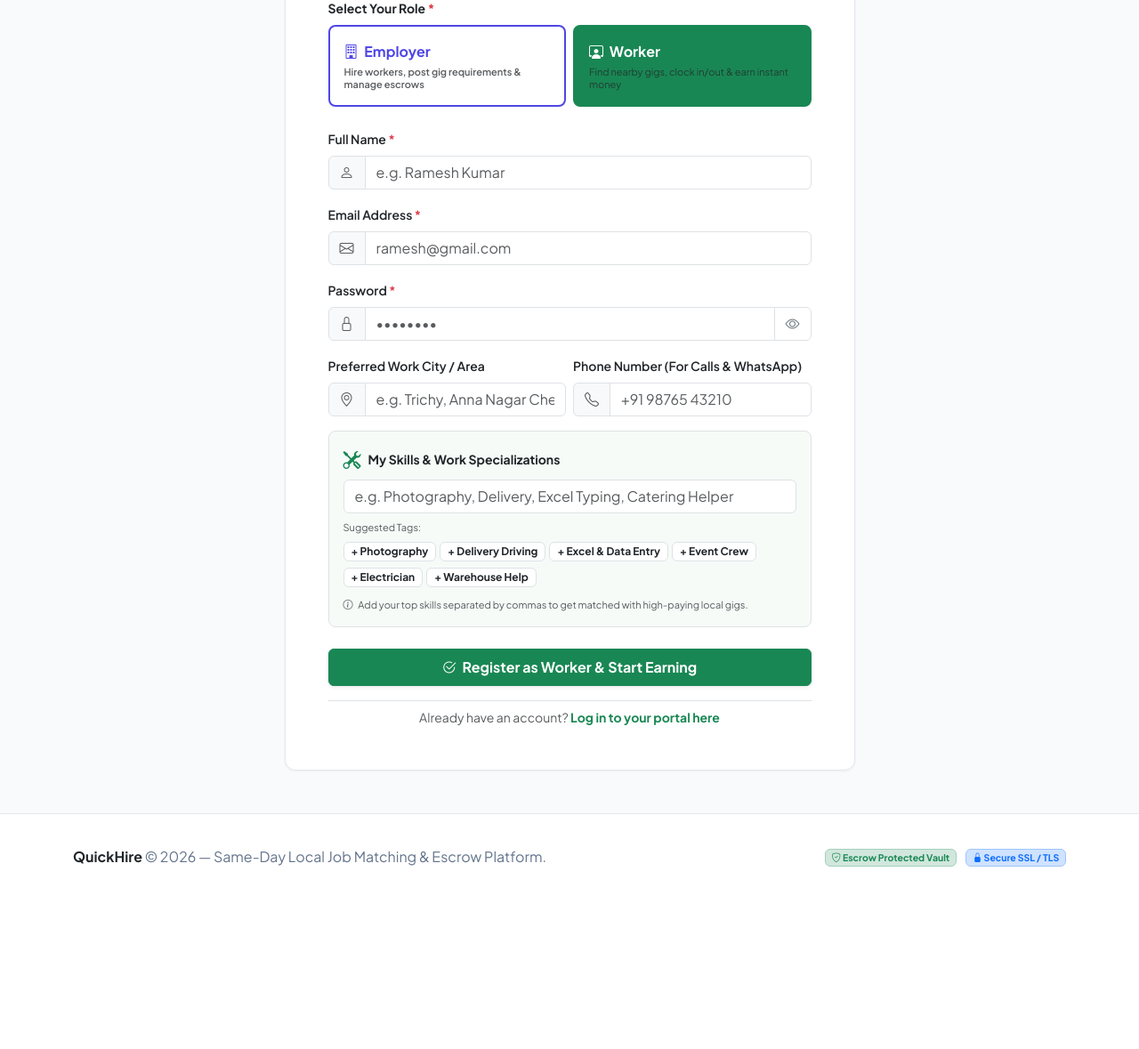
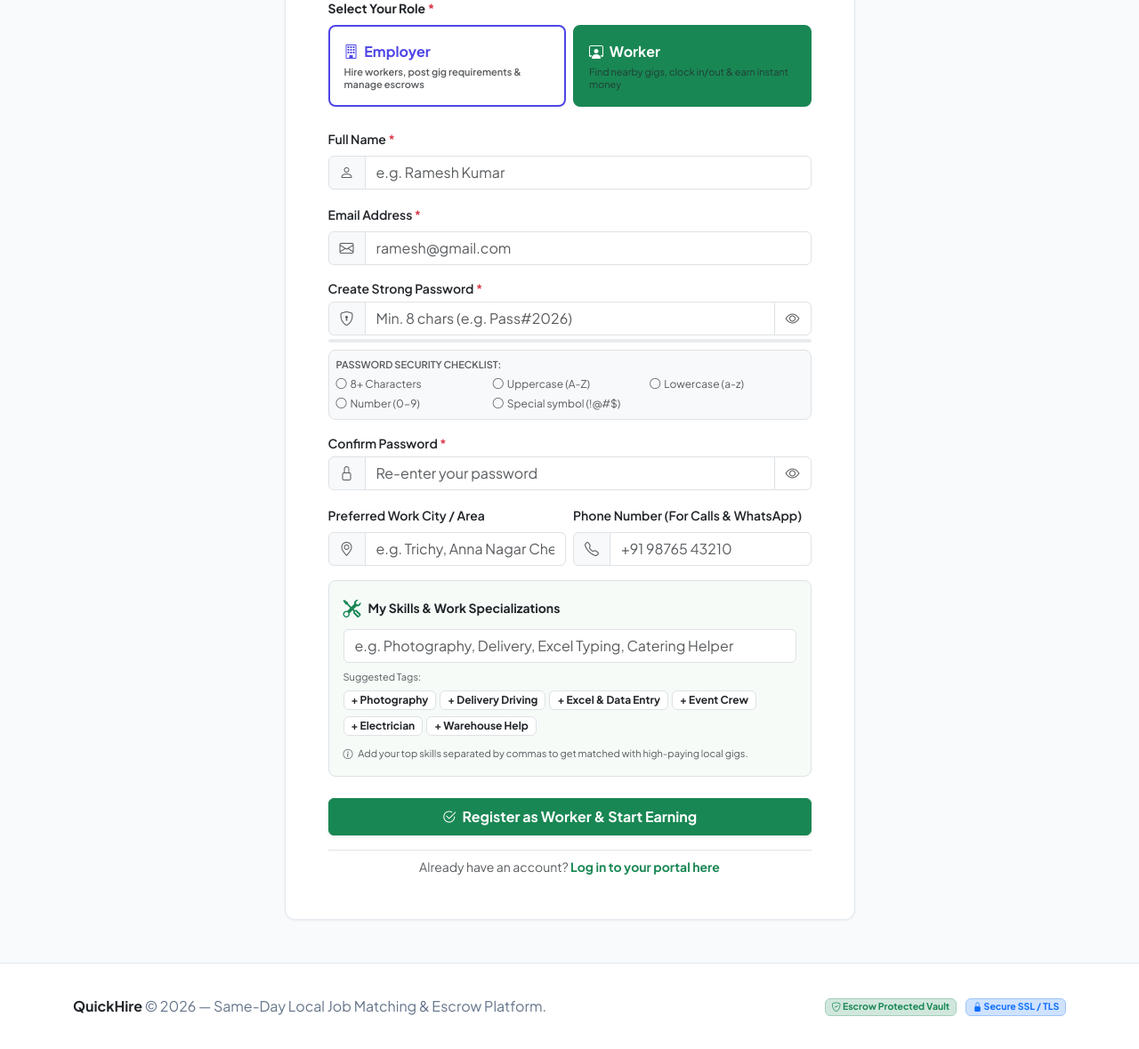
Before and after one commit to naveenpnp/QuickHireApp, a Flask app: page /register in a window 1280 px wide. Shown: the part 506-1685 px from the top of the page at 89% size. Before the commit the page ends 1480 px from the top, so only its background shows below. Run offline with Flask 3, Linux system fonts and the light colour scheme; data comes from the database, SQL or seed files in the repository; some libraries are stand-ins or nearby versions.

Commit message:
Add strong password security policy, real-time strength meter, and preview eye toggles

```diff
--- a/backend/routes/auth_routes.py
+++ b/backend/routes/auth_routes.py
@@ -1,6 +1,6 @@
 from flask import Blueprint, render_template, request, redirect, url_for, flash, session
 from models import UserModel
-from services.auth_service import login_user, logout_user, hash_password, verify_password
+from services.auth_service import login_user, logout_user, hash_password, verify_password, validate_strong_password
 
 auth_bp = Blueprint('auth_routes', __name__)
 
@@ -15,6 +15,7 @@ def register():
         name = request.form.get('name', '').strip()
         email = request.form.get('email', '').strip().lower()
         password = request.form.get('password', '').strip()
+        confirm_password = request.form.get('confirm_password', '').strip()
         location = request.form.get('location', '').strip()
         skills = request.form.get('skills', '').strip()
         phone = request.form.get('phone', '').strip()
@@ -22,6 +23,17 @@ def register():
 
         if not name or not email or not password:
             flash("Please fill in all required fields (Name, Email, Password).", "danger")
+            return render_template('register.html', name=name, email=email, location=location, skills=skills, phone=phone, selected_role=role)
+
+        # Check confirm password if provided
+        if confirm_password and password != confirm_password:
+            flash("Passwords do not match. Please re-enter your password.", "warning")
+            return render_template('register.html', name=name, email=email, location=location, skills=skills, phone=phone, selected_role=role)
+
+        # Enforce strong password policy
+        is_strong, pwd_err = validate_strong_password(password)
+        if not is_strong:
+            flash(pwd_err, "danger")
             return render_template('register.html', name=name, email=email, location=location, skills=skills, phone=phone, selected_role=role)
 
         existing_user = UserModel.get_by_email(email)
@@ -100,6 +112,11 @@ def forgot_password():
             flash("Passwords do not match. Please ensure both fields are identical.", "warning")
             return render_template('forgot_password.html', email=email)
 
+        is_strong, pwd_err = validate_strong_password(new_password)
+        if not is_strong:
+            flash(pwd_err, "danger")
+            return render_template('forgot_password.html', email=email)
+
         pwd_hash = hash_password(new_password)
         UserModel.update_password(email, pwd_hash)
 
--- a/backend/services/auth_service.py
+++ b/backend/services/auth_service.py
@@ -31,8 +31,32 @@ def logout_user():
         UserModel.update_online_status(user_id, False)
     session.clear()
 
+import re
+
 def hash_password(password):
     return generate_password_hash(password)
 
 def verify_password(password_hash, password):
     return check_password_hash(password_hash, password)
+
+def validate_strong_password(password):
+    """
+    Validates that the password meets security requirements:
+    - Minimum 8 characters
+    - At least 1 uppercase letter
+    - At least 1 lowercase letter
+    - At least 1 number
+    - At least 1 special character
+    Returns (is_valid, error_message)
+    """
+    if not password or len(password) < 8:
+        return False, "Password must be at least 8 characters long."
+    if not re.search(r"[A-Z]", password):
+        return False, "Password must contain at least one uppercase letter (A-Z)."
+    if not re.search(r"[a-z]", password):
+        return False, "Password must contain at least one lowercase letter (a-z)."
+    if not re.search(r"[0-9]", password):
+        return False, "Password must contain at least one number (0-9)."
+    if not re.search(r"[!@#$%^&*(),.?\":{}|<>\-_=+/\\~`\[\]]", password):
+        return False, "Password must contain at least one special character (e.g. !@#$%^&*)."
+    return True, ""
--- a/frontend/static/js/script.js
+++ b/frontend/static/js/script.js
@@ -216,10 +216,127 @@ window.togglePasswordVisibility = function(inputId, btnEl) {
   if (btnEl) {
     const icon = btnEl.querySelector('i');
     if (icon) {
-      icon.className = isPass ? 'bi bi-eye-slash' : 'bi bi-eye';
+      icon.className = isPass ? 'bi bi-eye-slash text-primary' : 'bi bi-eye text-muted';
     }
   }
 };
+
+// 5. Real-Time Password Strength Evaluator & Live Rule Checklist
+window.checkPasswordStrength = function(inputId = 'password', meterPrefix = 'pwd') {
+  const input = document.getElementById(inputId);
+  if (!input) return;
+  const val = input.value || '';
+
+  const barEl = document.getElementById(`${meterPrefix}_strength_bar`);
+  const textEl = document.getElementById(`${meterPrefix}_strength_text`);
+  const ruleLength = document.getElementById(`${meterPrefix}_rule_length`);
+  const ruleUpper = document.getElementById(`${meterPrefix}_rule_upper`);
+  const ruleLower = document.getElementById(`${meterPrefix}_rule_lower`);
+  const ruleNumber = document.getElementById(`${meterPrefix}_rule_number`);
+  const ruleSpecial = document.getElementById(`${meterPrefix}_rule_special`);
+
+  const hasLength = val.length >= 8;
+  const hasUpper = /[A-Z]/.test(val);
+  const hasLower = /[a-z]/.test(val);
+  const hasNumber = /[0-9]/.test(val);
+  const hasSpecial = /[!@#$%^&*(),.?":{}|<>\-_=+/\\~`\[\]]/.test(val);
+
+  function updateRule(el, valid) {
+    if (!el) return;
+    const icon = el.querySelector('i');
+    if (valid) {
+      el.classList.remove('text-muted', 'text-danger');
+      el.classList.add('text-success', 'fw-semibold');
+      if (icon) icon.className = 'bi bi-check-circle-fill me-1 text-success';
+    } else {
+      el.classList.remove('text-success', 'fw-semibold');
+      el.classList.add('text-muted');
+      if (icon) icon.className = 'bi bi-circle me-1 text-muted';
+    }
+  }
+
+  updateRule(ruleLength, hasLength);
+  updateRule(ruleUpper, hasUpper);
+  updateRule(ruleLower, hasLower);
+  updateRule(ruleNumber, hasNumber);
+  updateRule(ruleSpecial, hasSpecial);
+
+  let score = 0;
+  if (hasLength) score += 1;
+  if (hasUpper) score += 1;
+  if (hasLower) score += 1;
+  if (hasNumber) score += 1;
+  if (hasSpecial) score += 1;
+
+  if (val.length === 0) {
+    if (barEl) {
+      barEl.style.width = '0%';
+      barEl.className = 'progress-bar';
+    }
+    if (textEl) {
+      textEl.textContent = '';
+      textEl.className = 'small text-muted';
+    }
+    return;
+  }
+
+  if (score <= 2) {
+    if (barEl) {
+      barEl.style.width = '25%';
+      barEl.className = 'progress-bar bg-danger';
+    }
+    if (textEl) {
+      textEl.innerHTML = '<i class="bi bi-shield-x me-1"></i> Weak Password';
+      textEl.className = 'small fw-bold text-danger';
+    }
+  } else if (score === 3 || score === 4) {
+    if (barEl) {
+      barEl.style.width = score === 3 ? '55%' : '75%';
+      barEl.className = 'progress-bar bg-warning';
+    }
+    if (textEl) {
+      textEl.innerHTML = `<i class="bi bi-shield-exclamation me-1"></i> ${score === 3 ? 'Fair Password' : 'Good Password'}`;
+      textEl.className = 'small fw-bold text-warning';
+    }
+  } else if (score === 5) {
+    if (barEl) {
+      barEl.style.width = '100%';
+      barEl.className = 'progress-bar bg-success';
+    }
+    if (textEl) {
+      textEl.innerHTML = '<i class="bi bi-shield-check me-1"></i> Strong & Secure Password';
+      textEl.className = 'small fw-bold text-success';
+    }
+  }
+
+  // Also check confirm password match if available
+  if (typeof checkPasswordMatch === 'function') {
+    checkPasswordMatch(inputId, inputId === 'new_password' ? 'confirm_password' : 'confirm_password');
+  }
+};
+
+window.checkPasswordMatch = function(pwdId = 'password', confirmId = 'confirm_password', matchMsgId = 'pwd_match_msg') {
+  const pwdInput = document.getElementById(pwdId);
+  const confirmInput = document.getElementById(confirmId);
+  const msgEl = document.getElementById(matchMsgId);
+
+  if (!pwdInput || !confirmInput || !msgEl) return;
+
+  const p1 = pwdInput.value;
+  const p2 = confirmInput.value;
+
+  if (!p2) {
+    msgEl.innerHTML = '';
+    return;
+  }
+
+  if (p1 === p2) {
+    msgEl.innerHTML = '<span class="text-success small fw-semibold"><i class="bi bi-check-circle-fill me-1"></i> Passwords match perfectly</span>';
+  } else {
+    msgEl.innerHTML = '<span class="text-danger small fw-semibold"><i class="bi bi-x-circle-fill me-1"></i> Passwords do not match</span>';
+  }
+};
+
 
 // Quick Timing Shift Setter for Post Job Form
 window.setShiftTiming = function(durationMinutes) {
--- a/frontend/templates/register.html
+++ b/frontend/templates/register.html
@@ -97,13 +97,48 @@
             </div>
           </div>
 
+          <!-- Password with Live Strength Evaluator & Eye Toggle -->
           <div class="mb-3">
-            <label for="password" class="form-label fw-semibold small">Password <span class="text-danger">*</span></label>
+            <div class="d-flex justify-content-between align-items-center mb-1">
+              <label for="password" class="form-label fw-semibold small m-0">Create Strong Password <span class="text-danger">*</span></label>
+              <span id="reg_pwd_strength_text" class="small text-muted"></span>
+            </div>
+            <div class="input-group">
+              <span class="input-group-text bg-light"><i class="bi bi-shield-lock text-muted"></i></span>
+              <input type="password" class="form-control" id="password" name="password" placeholder="Min. 8 chars (e.g. Pass#2026)" required oninput="checkPasswordStrength('password', 'reg_pwd')">
+              <button class="btn btn-outline-secondary border bg-white" type="button" onclick="togglePasswordVisibility('password', this)" title="Show / Hide Password">
+                <i class="bi bi-eye text-muted"></i>
+              </button>
+            </div>
+            <!-- Strength Progress Bar -->
+            <div class="progress mt-1" style="height: 4px;">
+              <div id="reg_pwd_strength_bar" class="progress-bar" role="progressbar" style="width: 0%;" aria-valuenow="0" aria-valuemin="0" aria-valuemax="100"></div>
+            </div>
+
+            <!-- Live Password Requirements Checklist -->
+            <div class="p-2 mt-2 bg-light rounded-3 border" style="font-size: 12px;">
+              <div class="text-muted fw-semibold mb-1" style="font-size: 11px;">PASSWORD SECURITY CHECKLIST:</div>
+              <div class="row g-1">
+                <div class="col-6 col-md-4 text-muted" id="reg_pwd_rule_length"><i class="bi bi-circle me-1 text-muted"></i>8+ Characters</div>
+                <div class="col-6 col-md-4 text-muted" id="reg_pwd_rule_upper"><i class="bi bi-circle me-1 text-muted"></i>Uppercase (A-Z)</div>
+                <div class="col-6 col-md-4 text-muted" id="reg_pwd_rule_lower"><i class="bi bi-circle me-1 text-muted"></i>Lowercase (a-z)</div>
+                <div class="col-6 col-md-4 text-muted" id="reg_pwd_rule_number"><i class="bi bi-circle me-1 text-muted"></i>Number (0-9)</div>
+                <div class="col-6 col-md-4 text-muted" id="reg_pwd_rule_special"><i class="bi bi-circle me-1 text-muted"></i>Special symbol (!@#$)</div>
+              </div>
+            </div>
+          </div>
+
+          <!-- Confirm Password Field -->
+          <div class="mb-3">
+            <div class="d-flex justify-content-between align-items-center mb-1">
+              <label for="confirm_password" class="form-label fw-semibold small m-0">Confirm Password <span class="text-danger">*</span></label>
+              <span id="reg_pwd_match_msg"></span>
+            </div>
             <div class="input-group">
               <span class="input-group-text bg-light"><i class="bi bi-lock text-muted"></i></span>
-              <input type="password" class="form-control" id="password" name="password" placeholder="••••••••" required>
-              <button class="btn btn-outline-secondary border" type="button" onclick="togglePasswordVisibility('password', this)" title="Show / Hide Password">
-                <i class="bi bi-eye"></i>
+              <input type="password" class="form-control" id="confirm_password" name="confirm_password" placeholder="Re-enter your password" required oninput="checkPasswordMatch('password', 'confirm_password', 'reg_pwd_match_msg')">
+              <button class="btn btn-outline-secondary border bg-white" type="button" onclick="togglePasswordVisibility('confirm_password', this)" title="Show / Hide Password">
+                <i class="bi bi-eye text-muted"></i>
               </button>
             </div>
           </div>
```
Also changed, not shown: frontend/templates/forgot_password.html (+33 -11 lines), frontend/templates/login.html (+4 -4 lines).
